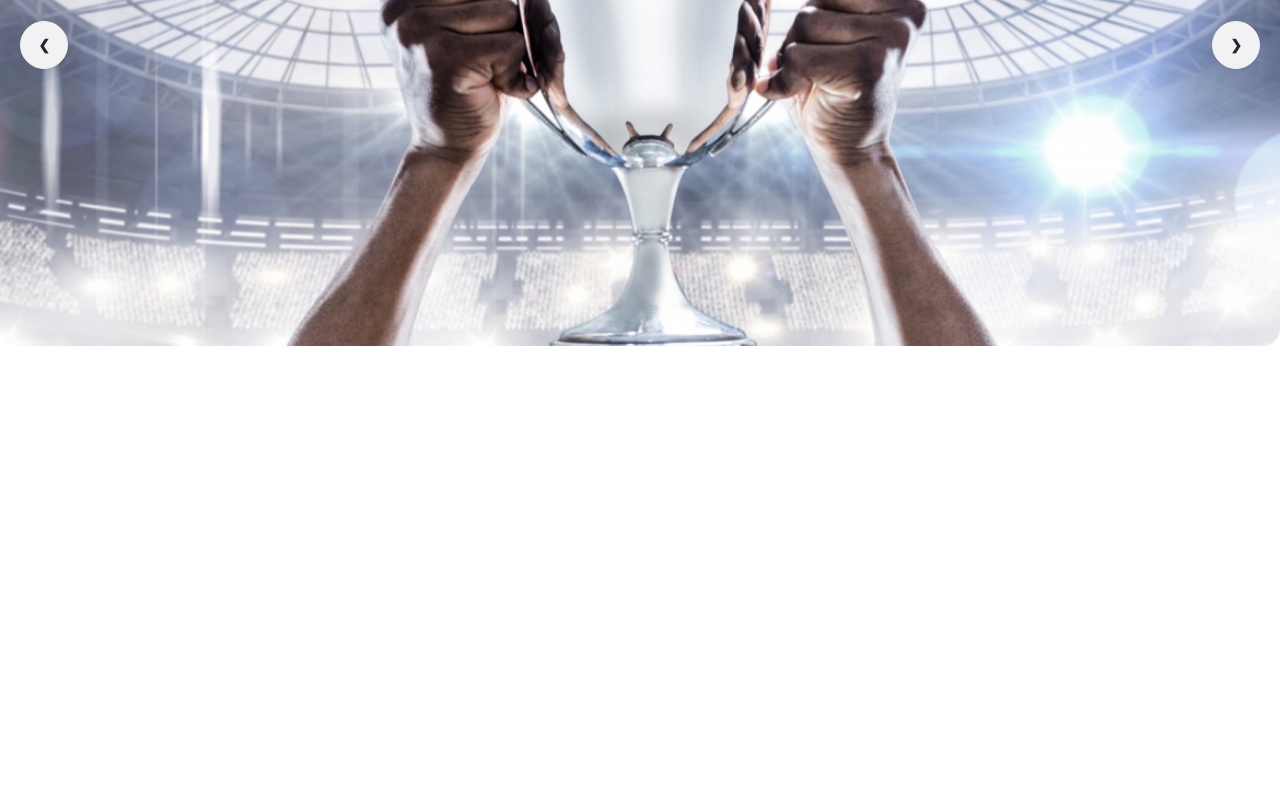
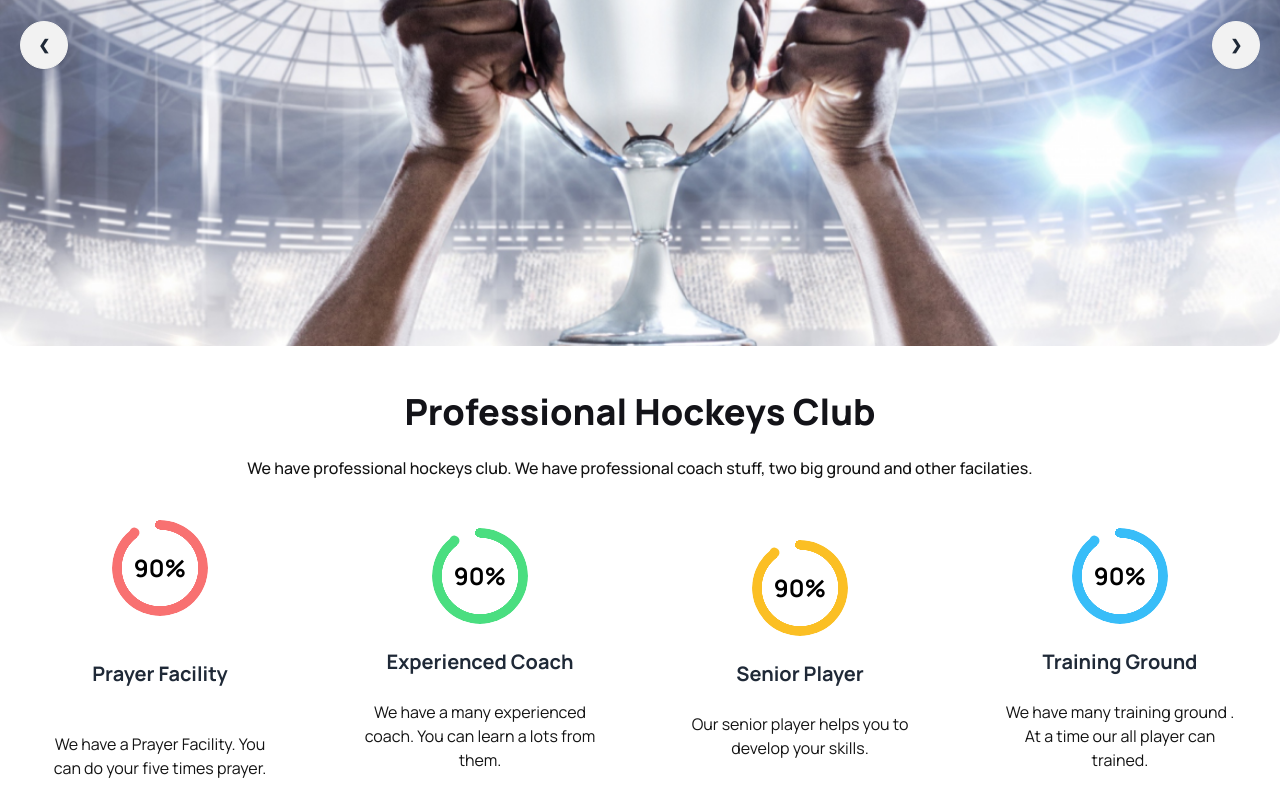
Before and after one commit to itsahadul99/A3-Hockeys, a plain HTML site: page index.html in a window 1280 px wide. Shown: the part 396-1196 px from the top of the page. Before the commit the page ends 800 px from the top, so only its background shows below. Drawn offline with nearby package versions, Linux system fonts and the light colour scheme.

Commit message:
added professional hockeys club sectin

```diff
--- a/index.html
+++ b/index.html
@@ -46,7 +46,7 @@
                 <div tabindex="0" role="button" class="btn btn-ghost lg:hidden">
                   <svg xmlns="http://www.w3.org/2000/svg" class="h-5 w-5" fill="none" viewBox="0 0 24 24" stroke="currentColor"><path stroke-linecap="round" stroke-linejoin="round" stroke-width="2" d="M4 6h16M4 12h8m-8 6h16" /></svg>
                 </div>
-                <div tabindex="0" class="menu menu-sm dropdown-content mt-3 z-[1] p-2 shadow bg-base-100 rounded-box w-52">
+                <div tabindex="0" class="menu menu-sm dropdown-content mt-0 z-[1] p-2 rounded-box w-52">
                     <a class=" text-third hover:text-third duration-300" href="#">Home</a>
                 <a class=" text-[#424247] hover:text-third duration-300" href="#">About</a>
                 <a class=" text-[#424247] hover:text-third duration-300" href="#">Pages</a>
@@ -77,9 +77,8 @@
         <!-- Navigation bar end here -->
         <!-- Banner section start here -->
         <section>
-            <div class="carousel w-full mt-5 lg:mt-14">
+            <div class="carousel w-full mt-5 lg:mt-14 relative">
                 <div id="slide1" class="carousel-item relative w-full rounded-xl h-[100%]">
-
                   <img src="./Images/1.png" class="w-full" />
                   <div class="absolute flex justify-between transform -translate-y-1/2 left-5 right-5 top-1/2">
                     <a href="#slide2" class="btn btn-circle">❮</a>
@@ -93,14 +92,60 @@
                     <a href="#slide1" class="btn btn-circle">❯</a>
                   </div>
                 </div>
-              </div>
-              <!-- <div class="w-full lg:w-[650px] bg-black absolute lg:right-24 lg:px-3 py-2 lg:py-2 rounded-md lg:rounded-2xl lg:-bottom-[8.5rem] space-y-4">
+              <!-- <div class="w-full lg:w-[650px] bg-black absolute lg:right-24 lg:px-3 py-0 lg:py-2 rounded-md lg:rounded-2xl lg:bottom-[4.5rem] space-y-4">
                 <h3 class="font-extrabold text-white text-lg lg:text-2xl">Meet all the heroes from the field</h3>
-                <p class="font-medium text-[#FFFFFF99] text-sm">Dit amet consectetur. Condimentum dignissim adipiscing aliquam turpis placerat dolor. Purus urna in sit nullam proin. </p>
+                <p class="font-medium text-[#FFFFFF99] text-sm">Meet our all heroes and increase your skills. Make your community big and introduced yourself to all.</p>
               </div> -->
+            </div>
         </section>
         <!-- Banner section end here  -->
     </header>
+    <main class="container mx-auto my-5">
+        <!-- Professional hockeys club section start here -->
+        <section class=" mt-5 lg:mt-10">
+            <h1 class="text-primary text-center text-4xl font-extrabold">Professional Hockeys Club</h1>
+            <p class="text-secondary font-medium text-center flex justify-center pt-6">We have professional hockeys club. We have professional coach stuff, two big ground and other facilaties.</p>
+            <div class="grid grid-cols-1 lg:grid-cols-4 justify-center mt-10">
+                    <div class="flex flex-col justify-center items-center space-y-6 gap-5">
+                        <div class="radial-progress text-red-400" style="--value:90;--size:6rem;" role="progressbar">
+                            <h3 class="text-black font-bold text-2xl ">90%</h3>
+                        </div>
+                        <h3 class="text-xl font-semibold">Prayer Facility</h3>
+                        <p class="text-secondary font-normal text-center w-3/4">
+                            We have a Prayer Facility. You can do your five times prayer.
+                        </p>
+                    </div>
+                    <div class="flex flex-col justify-center items-center space-y-6">
+                        <div class="radial-progress text-green-400" style="--value:90;--size:6rem;" role="progressbar">
+                            <h3 class="text-black font-bold text-2xl ">90%</h3>
+                        </div>
+                        <h3 class="text-xl font-semibold">Experienced Coach</h3>
+                        <p class="text-secondary font-normal text-center w-3/4">
+                            We have a many experienced coach. You can learn a lots from them.
+                        </p>
+                    </div>
+                    <div class="flex flex-col justify-center items-center space-y-6">
+                        <div class="radial-progress text-amber-400" style="--value:90;--size:6rem;" role="progressbar">
+                            <h3 class="text-black font-bold text-2xl ">90%</h3>
+                        </div>
+                        <h3 class="text-xl font-semibold">Senior Player</h3>
+                        <p class="text-secondary font-normal text-center w-3/4">
+                            Our senior player helps you to develop your skills.
+                        </p>
+                    </div>
+                    <div class="flex flex-col justify-center items-center space-y-6">
+                        <div class="radial-progress text-sky-400" style="--value:90;--size:6rem;" role="progressbar">
+                            <h3 class="text-black font-bold text-2xl ">90%</h3>
+                        </div>
+                        <h3 class="text-xl font-semibold">Training Ground</h3>
+                        <p class="text-secondary font-normal text-center w-3/4">
+                            We have many training ground . At a time our all player can trained.
+                        </p>
+                    </div>
+            </div>
+        </section>
+        <!-- Professional hockeys club section end here -->
+    </main>
 </body>
 
 </html>
```
